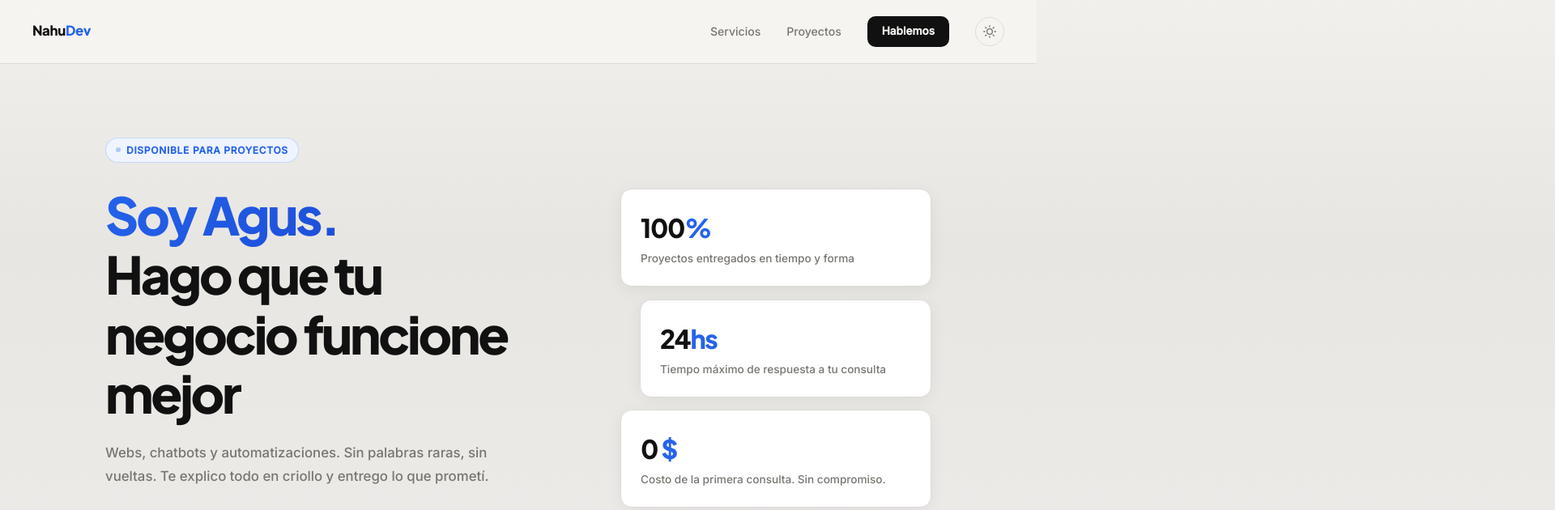
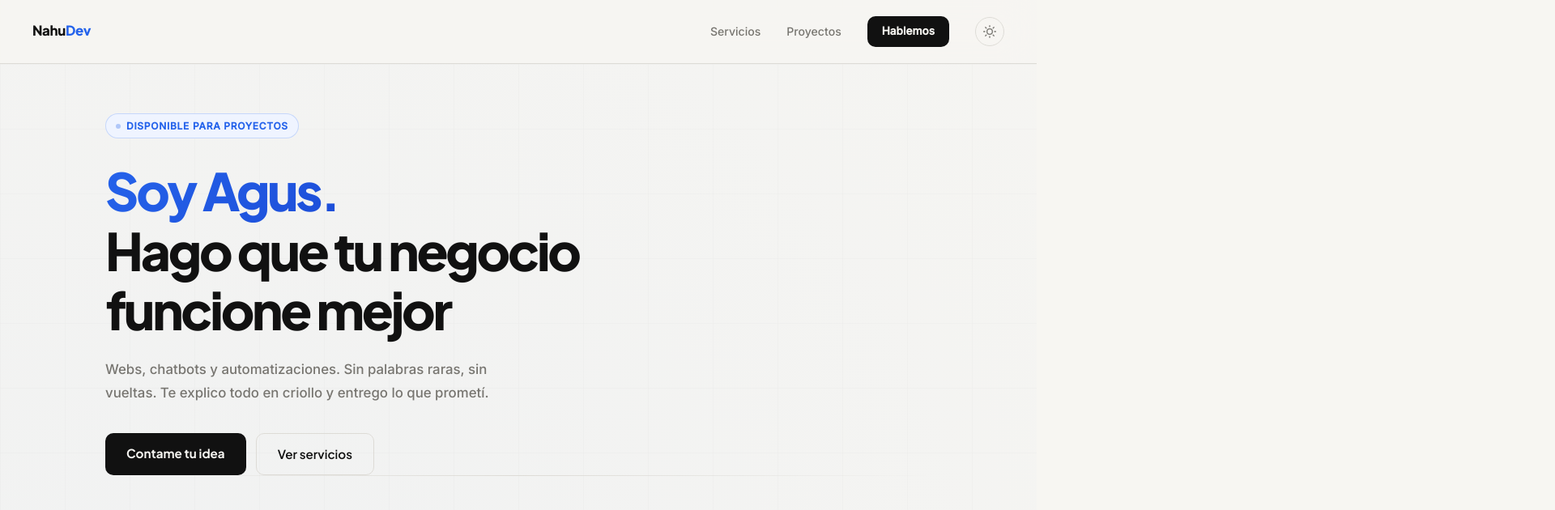
Before and after one commit to Agus3312/Portfolio-NahuDev, a plain HTML site: page index.html in a window 1280 px wide. Shown: the top 630 px of the page at 81% size, 1920 px wide, since content can reach past the window. Drawn offline with Linux system fonts and the light colour scheme.

Commit message:
refactor: remove hero stat cards

```diff
--- a/index.css
+++ b/index.css
@@ -154,23 +154,19 @@ nav {
   padding: 140px 40px 80px;
   max-width: 1100px;
   margin: 0 auto;
-  display: grid;
-  /* Asymmetric layout: 60% text, 40% stats */
-  grid-template-columns: 3fr 2fr;
-  gap: 60px;
-  align-items: center;
+  display: flex;
+  flex-direction: column;
+  justify-content: center;
+  align-items: flex-start;
+  text-align: left;
   position: relative;
   z-index: 1;
 }
 
-/* Subtle gradient background behind hero */
-.hero::before {
-  content: '';
-  position: absolute;
-  inset: -200px -100vw 0 -100vw;
-  background: var(--hero-gradient);
-  z-index: -1;
-  pointer-events: none;
+.hero-left {
+  max-width: 720px;
+  width: 100%;
+  animation: heroFadeUp 0.8s cubic-bezier(0.16, 1, 0.3, 1) both;
 }
 
 .hero-left {}
@@ -298,52 +294,6 @@ h1 .gradient-text {
   border-color: var(--ink);
   transform: translateY(-1px);
   box-shadow: var(--shadow-sm);
-}
-
-/* hero right — stat blocks */
-.hero-right {
-  display: flex; flex-direction: column; gap: 16px;
-}
-
-.stat-card {
-  background: white;
-  border: 1px solid var(--border);
-  border-radius: var(--radius-lg);
-  padding: 22px 24px;
-  box-shadow: var(--shadow-sm);
-  transition: transform var(--ease-smooth), box-shadow var(--ease-smooth), border-color 0.18s;
-  opacity: 0;
-  transform: translateX(20px);
-  will-change: transform, opacity;
-}
-
-[data-theme="dark"] .stat-card { background: var(--surface); }
-
-.stat-card.visible { opacity: 1; transform: translateX(0); }
-.stat-card:nth-child(1) { transition-delay: 0.1s; }
-.stat-card:nth-child(2) { transition-delay: 0.22s; }
-.stat-card:nth-child(3) { transition-delay: 0.34s; }
-
-.stat-card:hover {
-  transform: translateX(0) translateY(-8px);
-  box-shadow: var(--shadow-hover);
-  border-color: var(--accent);
-}
-
-.stat-card:nth-child(2) { margin-left: 24px; }
-.stat-card:nth-child(2):hover { margin-left: 24px; }
-
-.stat-num {
-  font-family: 'Plus Jakarta Sans', sans-serif;
-  font-size: 2rem; font-weight: 800;
-  letter-spacing: -0.04em; color: var(--ink);
-  margin-bottom: 2px;
-}
-.stat-num span { color: var(--accent); }
-.stat-label {
-  color: var(--muted);
-  font-size: 0.85rem;
-  font-weight: 500;
 }
 
 /* ── GRADIENT DIVIDERS ── */
@@ -723,9 +673,6 @@ footer a { color: var(--accent); text-decoration: none; }
 .hero-left {
   animation: heroFadeUp 0.8s cubic-bezier(0.16, 1, 0.3, 1) both;
 }
-.hero-right {
-  animation: heroFadeUp 0.8s 0.2s cubic-bezier(0.16, 1, 0.3, 1) both;
-}
 
 @keyframes heroFadeUp {
   from {
@@ -742,7 +689,7 @@ footer a { color: var(--accent); text-decoration: none; }
 
 /* ── REDUCED MOTION ── */
 @media (prefers-reduced-motion: reduce) {
-  .reveal, .stat-card, .hero-left, .hero-right,
+  .reveal, .hero-left,
   .project-banner-img, .cursor, .project-banner-label {
     animation: none !important;
     transition: none !important;
@@ -757,14 +704,11 @@ footer a { color: var(--accent); text-decoration: none; }
   .nav-links { gap: 16px; }
 
   .hero {
-    grid-template-columns: 1fr;
     padding: 120px 20px 60px;
-    gap: 40px;
   }
 
-  .hero-right { flex-direction: row; flex-wrap: wrap; }
-  .stat-card { flex: 1 1 100%; min-width: 0; }
-  .stat-card:nth-child(2) { margin-left: 0; }
+  .hero-actions { flex-direction: column; }
+  .btn-primary, .btn-ghost { text-align: center; }
 
   .form-inner {
     grid-template-columns: 1fr;
--- a/index.html
+++ b/index.html
@@ -50,24 +50,9 @@
       <a href="#servicios" class="btn-ghost">Ver servicios</a>
     </div>
   </div>
-  <div class="hero-right">
-    <div class="stat-card" data-count="100" data-suffix="%">
-      <div class="stat-num">100<span>%</span></div>
-      <div class="stat-label">Proyectos entregados en tiempo y forma</div>
-    </div>
-    <div class="stat-card" data-count="24" data-suffix="hs">
-      <div class="stat-num">24<span>hs</span></div>
-      <div class="stat-label">Tiempo máximo de respuesta a tu consulta</div>
-    </div>
-    <div class="stat-card" data-count="0" data-suffix=" $">
-      <div class="stat-num">0<span> $</span></div>
-      <div class="stat-label">Costo de la primera consulta. Sin compromiso.</div>
-    </div>
-  </div>
-</div>
 
-<!-- Gradient divider -->
-<div class="divider"></div>
+  <!-- Gradient divider -->
+  <div class="divider"></div>
 
 <!-- ═══════════════ SERVICIOS ═══════════════ -->
 <section class="section" id="servicios">
--- a/index.js
+++ b/index.js
@@ -35,61 +35,6 @@ const revealObserver = new IntersectionObserver((entries) => {
 }, { threshold: 0.12, rootMargin: '0px 0px -30px 0px' });
 
 document.querySelectorAll('.reveal').forEach(el => revealObserver.observe(el));
-
-// ── STAT CARDS: slide + counter animation ──
-const statCards = document.querySelectorAll('.stat-card');
-
-const statObserver = new IntersectionObserver((entries) => {
-  entries.forEach(entry => {
-    if (entry.isIntersecting) {
-      entry.target.classList.add('visible');
-      animateStatNumber(entry.target);
-      statObserver.unobserve(entry.target);
-    }
-  });
-}, { threshold: 0.3 });
-
-statCards.forEach(el => statObserver.observe(el));
-
-/**
- * Animates the stat number from 0 to the target value.
- * Uses data-count and data-suffix from the card to preserve the <span> styling.
- */
-function animateStatNumber(card) {
-  const numEl = card.querySelector('.stat-num');
-  if (!numEl) return;
-
-  const target = parseInt(card.dataset.count, 10);
-  const suffix = card.dataset.suffix || '';
-  if (isNaN(target)) return;
-  if (target === 0) return;
-
-  // Skip animation if user prefers reduced motion
-  if (window.matchMedia('(prefers-reduced-motion: reduce)').matches) {
-    numEl.innerHTML = target + '<span>' + suffix + '</span>';
-    return;
-  }
-
-  const duration = 1200;
-  const start = performance.now();
-
-  function tick(now) {
-    const elapsed = now - start;
-    const progress = Math.min(elapsed / duration, 1);
-    // Ease out cubic for natural deceleration
-    const eased = 1 - Math.pow(1 - progress, 3);
-    const current = Math.round(eased * target);
-
-    // Preserve the <span> wrapper for accent color on suffix
-    numEl.innerHTML = current + '<span>' + suffix + '</span>';
-
-    if (progress < 1) {
-      requestAnimationFrame(tick);
-    }
-  }
-
-  requestAnimationFrame(tick);
-}
 
 // ── CHIPS ──
 document.querySelectorAll('#chips .chip').forEach(c =>
@@ -130,9 +75,8 @@ function handleSubmit() {
 
   const hero = document.querySelector('.hero');
   const heroLeft = document.querySelector('.hero-left');
-  const heroRight = document.querySelector('.hero-right');
 
-  if (!hero || !heroLeft || !heroRight) return;
+  if (!hero || !heroLeft) return;
 
   let ticking = false;
 
@@ -149,11 +93,10 @@ function handleSubmit() {
 
     // Map scroll position to a factor from 0 (top of hero at top of viewport) to 1 (bottom at bottom)
     const factor = Math.max(0, Math.min(1, -heroTop / (heroHeight - window.innerHeight)));
-    // Subtle displacement: max 20px
-    const offset = factor * 20;
+    // Subtle displacement: max 16px
+    const offset = factor * 16;
 
-    heroLeft.style.transform = `translateY(${offset * 0.3}px)`;
-    heroRight.style.transform = `translateY(${offset * 0.6}px)`;
+    heroLeft.style.transform = `translateY(${offset}px)`;
 
     ticking = false;
   }
```
